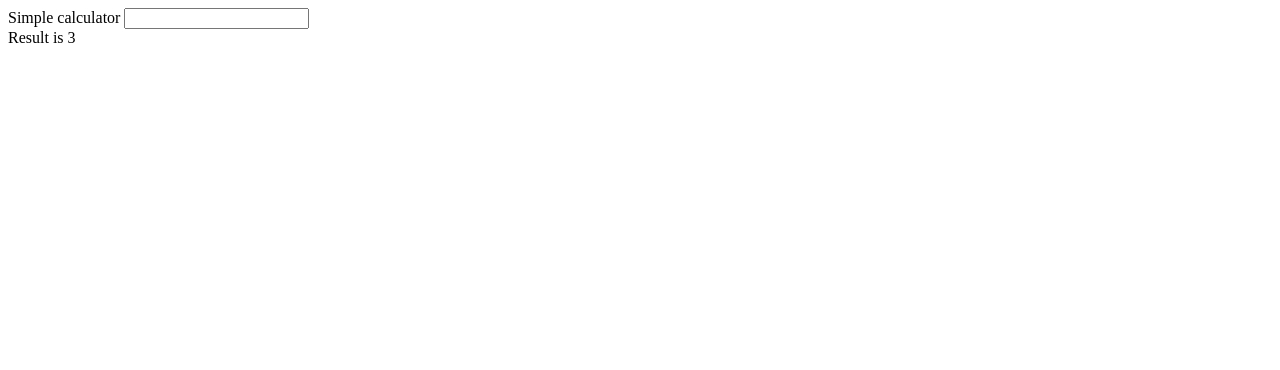
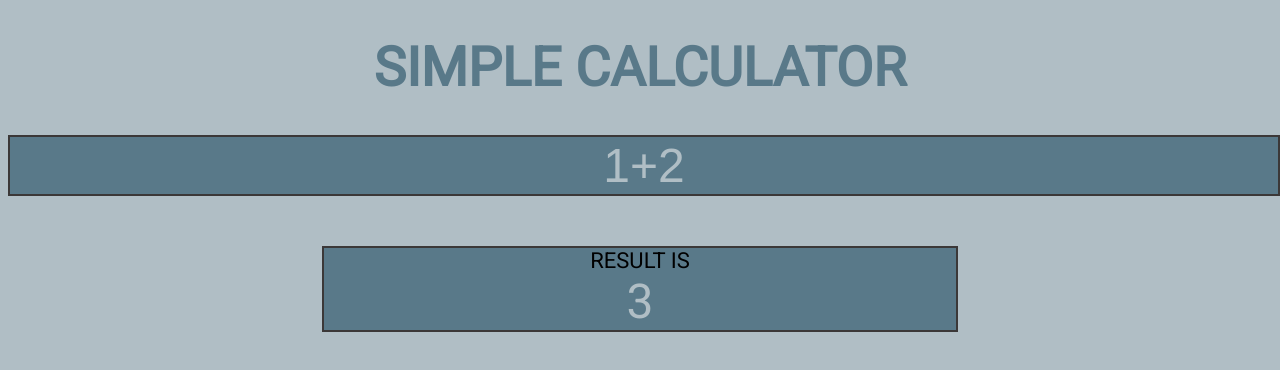
Before and after one commit to do-diegoortiz/jasmine-abc, a plain HTML site: page index.html in a window 1280 px wide. Drawn offline with Linux system fonts and the light colour scheme.

Commit message:
Adding styles to the calculator

```diff
--- a/index.html
+++ b/index.html
@@ -6,6 +6,8 @@
     <meta http-equiv="X-UA-Compatible" content="ie=edge">
     <title>Jasmine Tests</title>
     <link rel="stylesheet" href="lib/jasmine.css">
+    <link rel="stylesheet" href="style.css">
+    <link href="https://fonts.googleapis.com/css?family=Roboto" rel="stylesheet">
 
     <!-- <script src="lib/jasmine.js"></script>
     <script src="lib/jasmine-html.js"></script>
@@ -20,8 +22,19 @@
     </script>
 </head>
 <body>
-    Simple calculator
-    <input type="text" onchange="calculate(this.value)">
-    <div>Result is <span id="result">3</span></div>
+    <h1 class="title">Simple calculator</h1>
+
+    <input
+        class="input"
+        type="text"
+        placeholder="Type your operation"
+        value="1+2"
+        onchange="calculate(this.value)"
+    >
+
+    <div class="result-container">
+        <div class="title">Result is</div>
+        <span id="result">3</span>
+    </div>
 </body>
 </html>
--- /dev/null
+++ b/style.css
@@ -0,0 +1,30 @@
+body {
+    font-family: 'Roboto', sans-serif;
+    background: #B0BEC5;
+}
+
+.title {
+    text-align: center;
+    text-transform: uppercase;
+    color: #597989;
+    font-size: 54px;
+}
+
+.input, .result-container {
+    border: 2px rgb(59, 56, 56) solid;
+    width: 100%;
+    font-size: 48px;
+    background: #597989;
+    color: #B0BEC5;
+    text-align: center;
+}
+
+.result-container {
+    width: 50%;
+    margin: 50px auto 0;
+}
+
+.result-container .title {
+    color: black;
+    font-size: 22px;
+}
```
